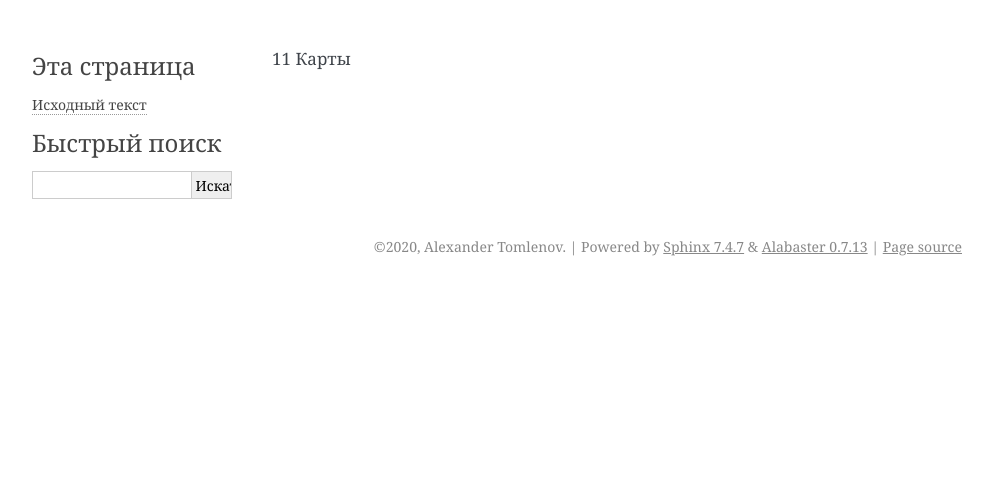
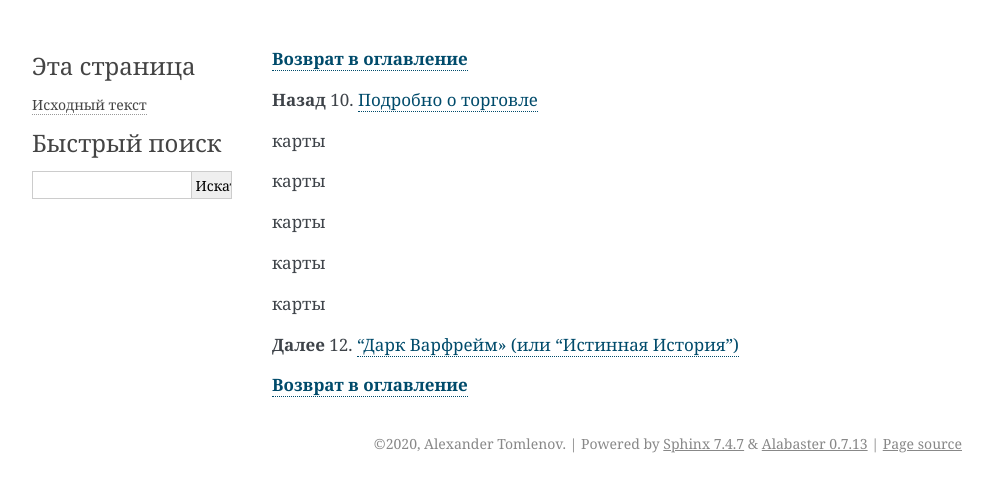
Before and after one commit to crackedmind/warframe-brief-guide, a Sphinx documentation site: the page built from source/11.md, in a window 1280 px wide. Shown: the top 492 px of the page, without its empty margins (148-1141 px from the left). Built offline with Sphinx 7.4.7, drawn with Linux system fonts in a browser that asks for light colours.

Commit message:
Update 11.md

```diff
--- a/source/11.md
+++ b/source/11.md
@@ -1 +1,17 @@
-11 Карты
+**[Возврат в оглавление](index.md)**
+
+**Назад** 10. [Подробно о торговле](10.md)
+
+карты
+
+карты
+
+карты
+
+карты
+
+карты
+
+**Далее** 12. [“Дарк Варфрейм" (или “Истинная История”)](12.md)
+
+**[Возврат в оглавление](index.md)**
```
